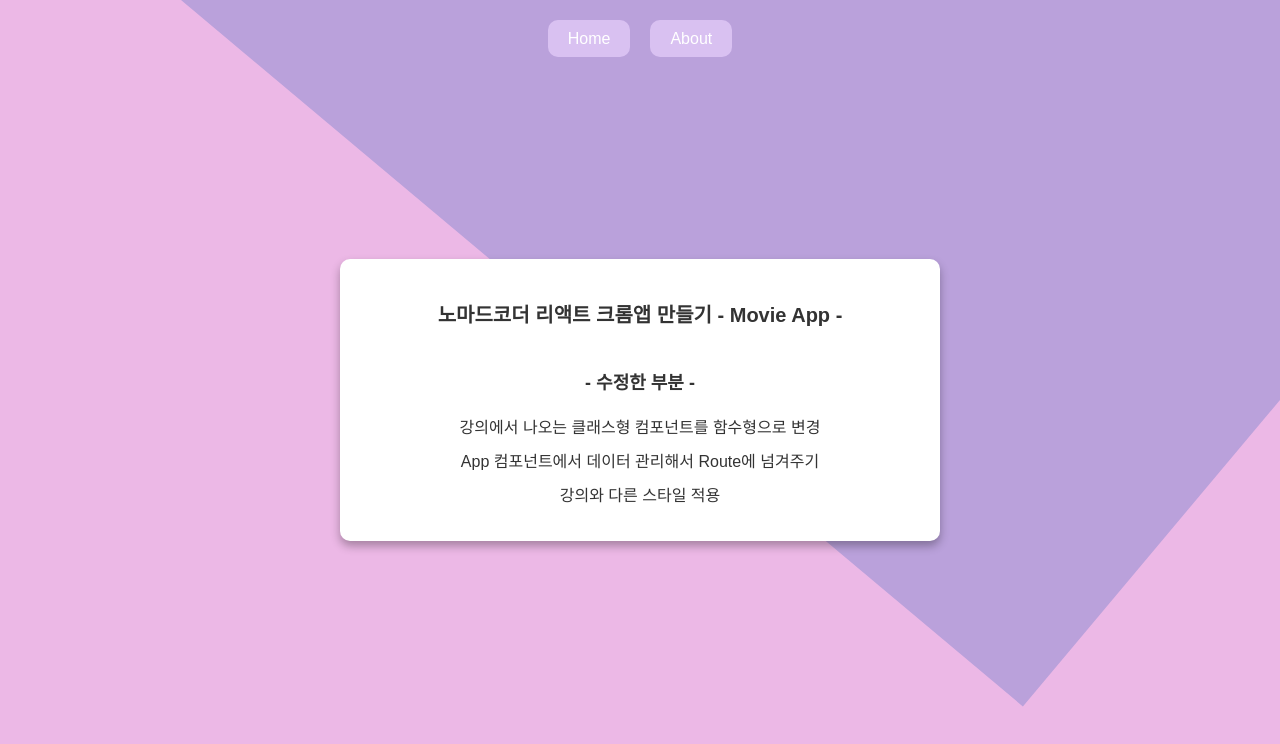
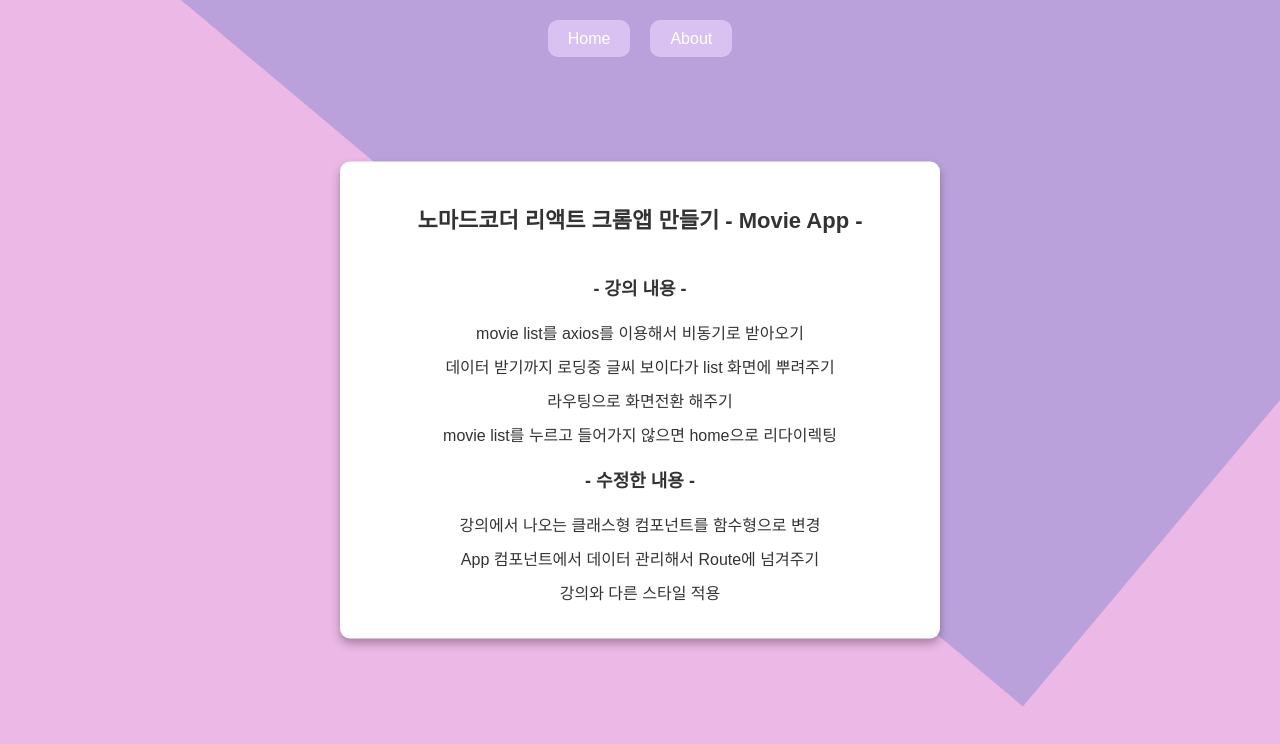
Before and after one commit to becover/movie-app-2019, a React (Create React App) app: page /about in a window 1280 px wide. Shown: the top 744 px of the page. Built offline with nearby package versions, Linux system fonts and the light colour scheme; no server answers.

Commit message:
App loading words styling, update about contents

```diff
--- a/src/App.css
+++ b/src/App.css
@@ -123,3 +123,10 @@
   background-color: rgba(255, 255, 255, 0.6);
   color: #ac8bd6;
 }
+
+.loading {
+  position: absolute;
+  top: 50%;
+  left: 50%;
+  transform: translate(-50%, -50%);
+}
--- a/src/App.js
+++ b/src/App.js
@@ -40,7 +40,11 @@
         path="/"
         exact
         render={() =>
-          isLoading ? `Now loading...` : <Home state={movieList} />
+          isLoading ? (
+            <p className="loading">Now loading...</p>
+          ) : (
+            <Home state={movieList} />
+          )
         }
       />
       <Route path="/about" component={About} />
--- a/src/routes/About.css
+++ b/src/routes/About.css
@@ -1,28 +1,28 @@
 .about__contain {
   position: absolute;
-  top:50%;
-  left:50%;
+  top: 50%;
+  left: 50%;
   transform: translate(-50%, -50%);
-  width:50%;
+  width: 50%;
   max-width: 600px;
-  padding:25px;
+  padding: 25px;
   border-radius: 10px;
   background-color: white;
-  box-shadow: 0 5px 10px rgba(0,0,0,.3);
-  color:#333;
+  box-shadow: 0 5px 10px rgba(0, 0, 0, 0.3);
+  color: #333;
   text-align: center;
 }
 
 .about__contain h2 {
-  font-size:20px;
+  font-size: 22px;
   margin: 15px 0 40px;
 }
 
 .about__contain h3 {
-  font-size:18px;
-  margin-bottom: 20px;
+  font-size: 18px;
+  margin: 20px;
 }
 
 .about__contain ul li {
-  margin:10px 0;
+  margin: 10px 0;
 }
--- a/src/routes/About.js
+++ b/src/routes/About.js
@@ -5,10 +5,19 @@
   return (
     <div className="about__contain">
       <h2>노마드코더 리액트 크롬앱 만들기 - Movie App -</h2>
-      <h3>- 수정한 부분 -</h3>
+
+      <h3>- 강의 내용 -</h3>
       <ul>
-        <li> 강의에서 나오는 클래스형 컴포넌트를 함수형으로 변경</li>
-        <li> App 컴포넌트에서 데이터 관리해서 Route에 넘겨주기</li>
+        <li>movie list를 axios를 이용해서 비동기로 받아오기</li>
+        <li>데이터 받기까지 로딩중 글씨 보이다가 list 화면에 뿌려주기</li>
+        <li>라우팅으로 화면전환 해주기</li>
+        <li>movie list를 누르고 들어가지 않으면 home으로 리다이렉팅</li>
+      </ul>
+
+      <h3>- 수정한 내용 -</h3>
+      <ul>
+        <li>강의에서 나오는 클래스형 컴포넌트를 함수형으로 변경</li>
+        <li>App 컴포넌트에서 데이터 관리해서 Route에 넘겨주기</li>
         <li>강의와 다른 스타일 적용</li>
       </ul>
     </div>
```
